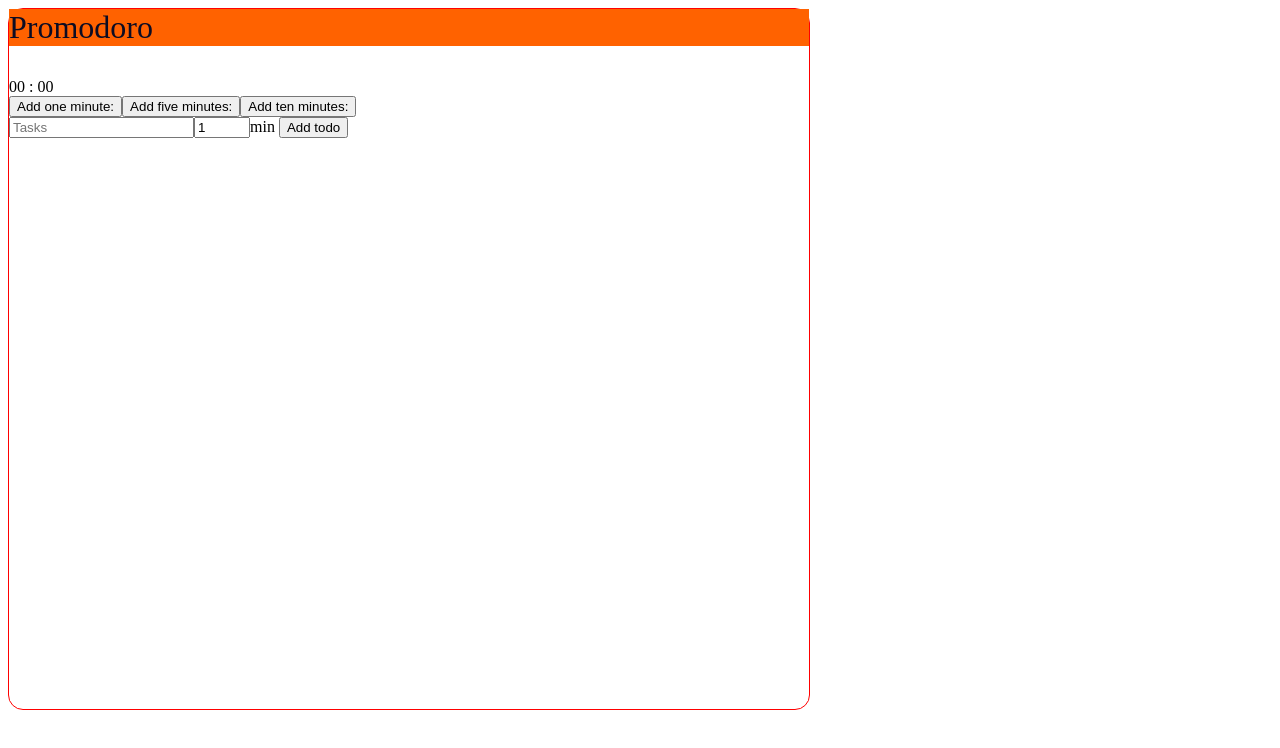
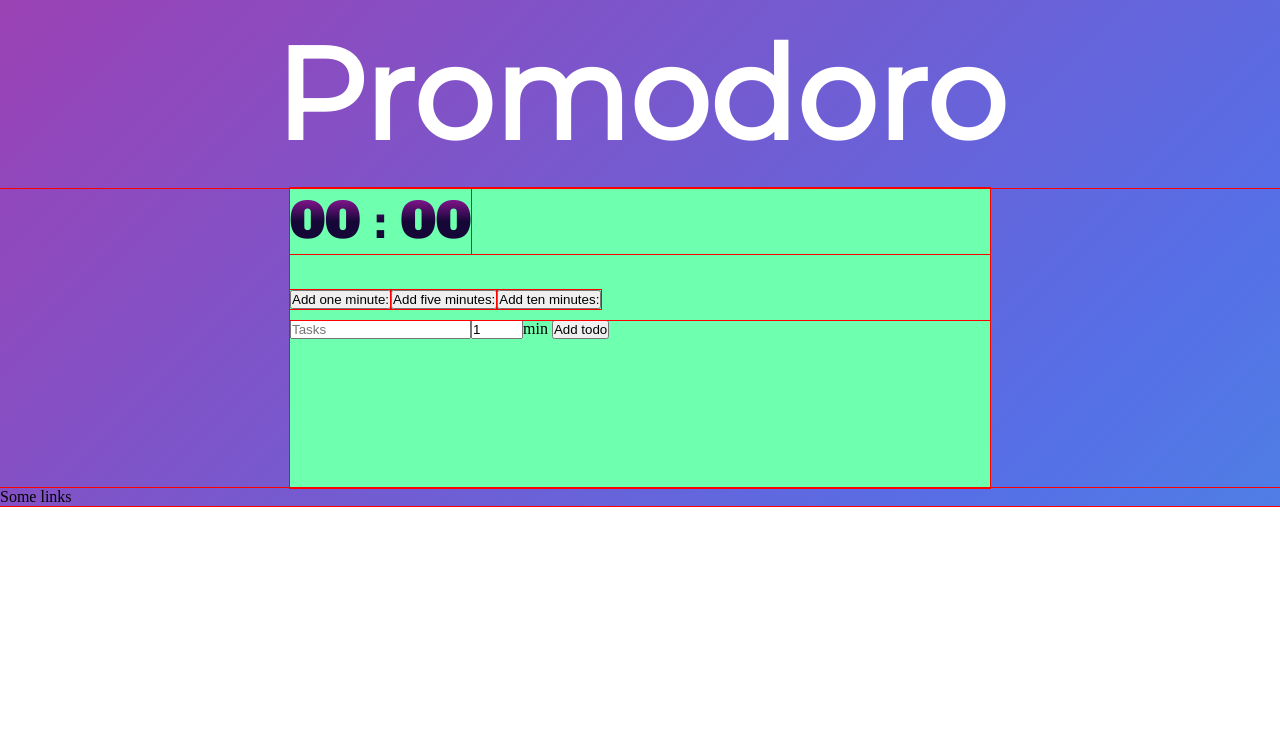
Before and after one commit to alexatsu/productivityapp, a Vue app in the folder Promodoro App/: page / in a window 1280 px wide. Shown: the top 748 px of the page. Built offline with nearby package versions, Linux system fonts and the light colour scheme.

Commit message:
8 when i don't do logic i style

```diff
--- a/Promodoro App/index.html
+++ b/Promodoro App/index.html
@@ -4,6 +4,7 @@
     <meta charset="UTF-8" />
     <link rel="icon" href="/favicon.ico" />
     <meta name="viewport" content="width=device-width, initial-scale=1.0" />
+    <link rel="stylesheet" href="reset.css"/>
     <title>Promodoro App</title>
   </head>
   <body>
--- /dev/null
+++ b/Promodoro App/reset.css
@@ -0,0 +1,5 @@
+* {
+  box-sizing: border-box;
+  margin: 0;
+  padding: 0;
+}
--- a/Promodoro App/src/App.scss
+++ b/Promodoro App/src/App.scss
@@ -1,13 +1,59 @@
-@use './scss/colors.scss' as c;
-.app {
-  height: 700px;
-  width: 800px;
-  border: 1px red solid;
-  border-radius: 15px;
+@use "./scss/colors.scss" as c;
+@use "./scss/fonts.scss" as f;
 
-  .nav {
-    color: c.$Dblue;
-    font-size: 2rem;
-    background-color: rgb(255, 98, 0);
+* {
+  scroll-behavior: smooth;
+  outline: 1px red solid;
+  box-sizing: border-box;
+  margin: 0;
+  padding: 0;
+}
+
+body {
+  font-size: 16px;
+  background-size: 300% 300%;
+  background-image: linear-gradient(
+        -45deg,
+        hsl(199, 75%, 56%) 0%,
+        hsl(230, 74%, 62%) 25%,
+        hsl(284, 46%, 49%) 51%,
+        hsl(338, 100%, 60%) 100%
+  );
+  -webkit-animation: AnimateBG 20s ease infinite;
+          animation: AnimateBG 20s ease infinite;
+  @-webkit-keyframes AnimateBG {
+    0%{background-position:0% 50%}
+    50%{background-position:100% 50%}
+    100%{background-position:0% 50%}
+  }
+  @keyframes AnimateBG {
+    0%{background-position:0% 50%}
+    50%{background-position:100% 50%}
+    100%{background-position:0% 50%}
   }
 }
+.nav {
+  height: 100%;
+  font-size: 10vw;
+  font-family: f.$primaryFont;
+  font-weight: 600;
+  color: rgb(255, 255, 255);
+  text-align: center;
+  padding: 1rem;
+}
+.main-app {
+  min-height: 300px;
+  width: 100%;
+  max-width: 700px;
+  background-color: rgb(110, 255, 175);
+  margin: auto;
+
+  .countdown {
+    background-color: rgb(110, 255, 175);
+    font-family: f.$countdownFont;
+    font-size: 3rem;
+    .timer {
+      @include c.Dblue;
+    }
+  }
+}
--- a/Promodoro App/src/App.vue
+++ b/Promodoro App/src/App.vue
@@ -1,6 +1,6 @@
 <script setup>
 import Todo from './components/Todo.vue';
-import { ref } from 'vue'
+import { ref } from 'vue';
 
 let timerRunning;
 let btnToggle = ref('Start');
@@ -64,22 +64,22 @@ function todoTimeEvent(secs) {
 </script>
 
 <template>
-  <main>
-    <div class="app">
-      <nav class="nav">Promodoro
-        <ul></ul>
-      </nav>
-      <div class="timer">
+  <body>
+    <header class="nav">Promodoro
+    </header>
+    <main class="main-app">
+      <div class="countdown">
         <button @click="countdownStart()" v-if="seconds > 0">{{ btnToggle }}</button>
         <button @click="countdownReset()" v-if="seconds > 0">Reset</button>
-        <div>{{ display }}</div>
+        <div><span class="timer">{{ display }}</span></div>
         <button @click="addOneMinute" v-if="seconds < 3600">Add one minute:</button>
         <button @click="addFiveMinutes" v-if="seconds < 3360">Add five minutes:</button>
         <button @click="addTenMinutes" v-if="seconds < 3060">Add ten minutes:</button>
       </div>
       <Todo @testEvent="todoTimeEvent" />
-    </div>
-  </main>
+    </main>
+    <footer>Some links</footer>
+  </body>
 </template>
 
 <style scoped lang="scss">
--- a/Promodoro App/src/components/Todo.vue
+++ b/Promodoro App/src/components/Todo.vue
@@ -25,7 +25,7 @@ function addTodo() {
     todos.value.push({
         id: Date.now().toString(36) + Math.random().toString(36).slice(2),
         text: newTodo.value,
-        completed: false,
+        // completed: false, add list for hidden tasks
         startTime: dataNow,
         deadline: deadline
     });
--- a/Promodoro App/src/scss/colors.scss
+++ b/Promodoro App/src/scss/colors.scss
@@ -1,6 +1,26 @@
 // Primary colors
-$Dblue: rgb(12, 12, 35);
-
+$Dblue: linear-gradient(
+    45deg,
+    hsl(0, 0%, 100%) 0%,
+    hsl(284, 46%, 49%) 51%,
+);
+@mixin Dblue {
+    /* Fallback: Set a background color. */
+    background-color: red;
+    /* Create the gradient. */
+    background-image: linear-gradient(
+        180deg,
+        hsl(300, 74%, 42%) 0%,
+        hsl(258, 78%, 12%) 51%,
+    );
+    /* Set the background size and repeat properties. */
+    background-size: 100%;
+    background-repeat: repeat;
+    -webkit-background-clip: text;
+    -webkit-text-fill-color: transparent;
+    -moz-background-clip: text;
+    -moz-text-fill-color: transparent;
+}
 
 
 //Secondary colors
--- a/Promodoro App/src/scss/fonts.scss
+++ b/Promodoro App/src/scss/fonts.scss
@@ -0,0 +1,5 @@
+@import url('https://fonts.googleapis.com/css2?family=Alfa+Slab+One&display=swap');
+@import url('https://fonts.googleapis.com/css2?family=Montserrat&display=swap');
+
+$primaryFont: 'Montserrat', sans-serif;
+$countdownFont: 'Alfa Slab One', cursive;
```
